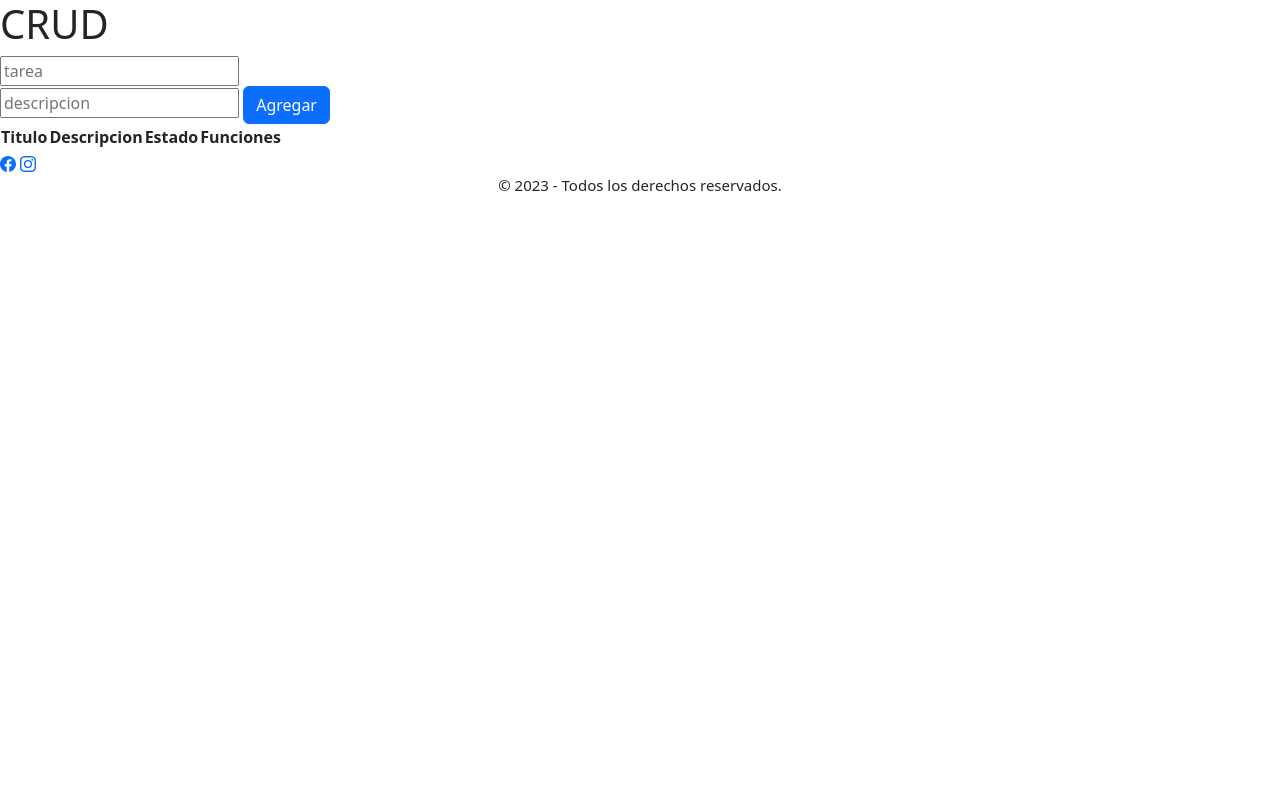
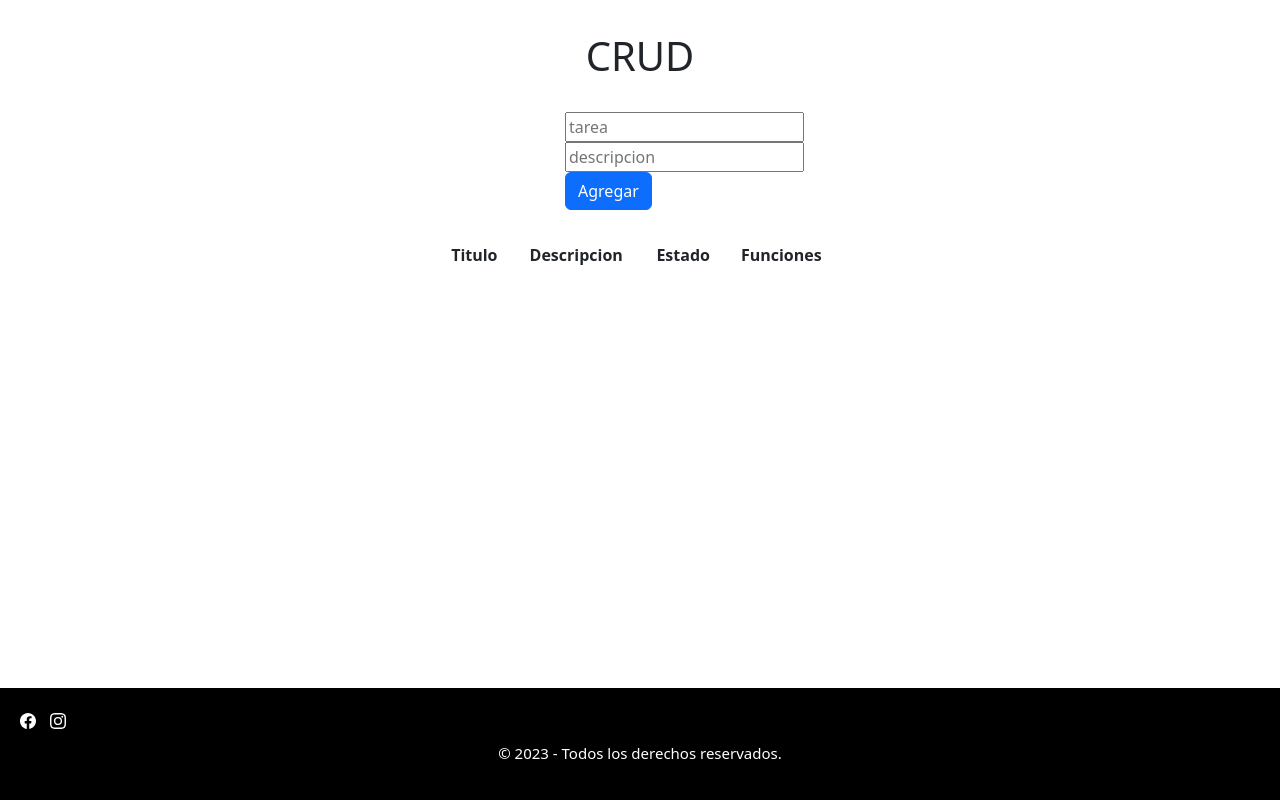
Before and after one commit to sergiokalima/crud, a plain HTML site: page index.html in a window 1280 px wide. Drawn offline with nearby package versions, Linux system fonts and the light colour scheme.

Commit message:
Add files via upload
ended proyect

```diff
--- a/index.html
+++ b/index.html
@@ -10,16 +10,16 @@
 </head>
 <body>
 
-  <h1>CRUD</h1>
+  <h1 class="crud">CRUD</h1>
 
-  <form id="form">
+  <form id="form" class="form">
     <input id="title" type="text" placeholder="tarea"><br>
     <input id="desc" type="text" placeholder="descripcion">
     <button id="boton" type="submit" class="btn btn-primary">Agregar</button>
     <button id="actualizar" class="hide" type="submit">Actualizar</button>
   </form>
 
-<table>
+<table class="tabla">
   <tr>
     <th>Titulo</th>
     <th>Descripcion</th>
@@ -33,6 +33,10 @@
 <script src="app.js"></script>
 <script src="https://cdn.jsdelivr.net/npm/bootstrap@5.3.0/dist/js/bootstrap.bundle.min.js" integrity="sha384-geWF76RCwLtnZ8qwWowPQNguL3RmwHVBC9FhGdlKrxdiJJigb/j/68SIy3Te4Bkz" crossorigin="anonymous"></script>
 
+<footer>
+  <div class="footer-container">
+    <div class="footer-column social-icons">
+      <!-- REDES SOCIALES -->
       <a href="https://www.facebook.com/checho.riquelme" target="_blank"><svg xmlns="http://www.w3.org/2000/svg" width="16" height="16" fill="currentColor" class="bi bi-facebook" viewBox="0 0 16 16">
         <path d="M16 8.049c0-4.446-3.582-8.05-8-8.05C3.58 0-.002 3.603-.002 8.05c0 4.017 2.926 7.347 6.75 7.951v-5.625h-2.03V8.05H6.75V6.275c0-2.017 1.195-3.131 3.022-3.131.876 0 1.791.157 1.791.157v1.98h-1.009c-.993 0-1.303.621-1.303 1.258v1.51h2.218l-.354 2.326H9.25V16c3.824-.604 6.75-3.934 6.75-7.951z"/>
       </svg></a>
--- a/style.css
+++ b/style.css
@@ -3,11 +3,30 @@
 }
 
 /* FOOTER */
+.crud {
+  margin: 2rem auto;
+  text-align: center;
+}
+
+.tabla {
+  margin: 2rem auto;
+  text-align: center;
+  width: 400px;
+}
+
+.form {
+  margin: 2rem auto;
+  text-align: left;
+  width: 150px;
+}
 
 footer {
   background-color: black;
   padding: 20px;
   color: white;
+  position: absolute;
+  bottom: 0;
+  width: 100%;
 }
 
 .footer-container {
```
Lines whose indentation alone changed are shown as unchanged.
